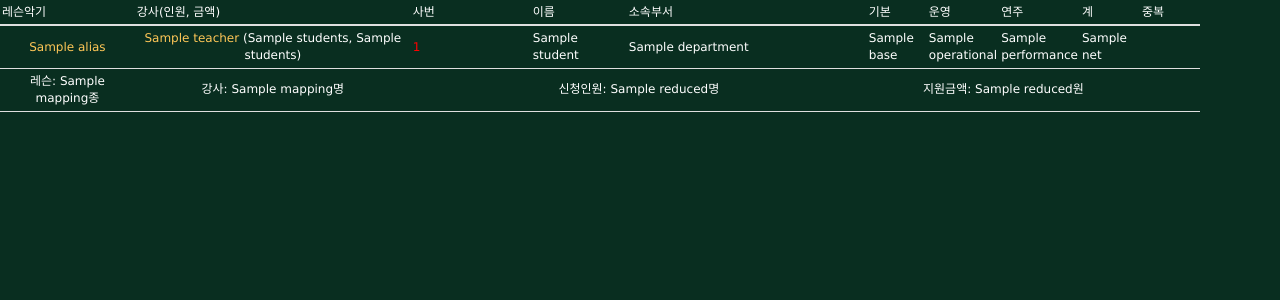
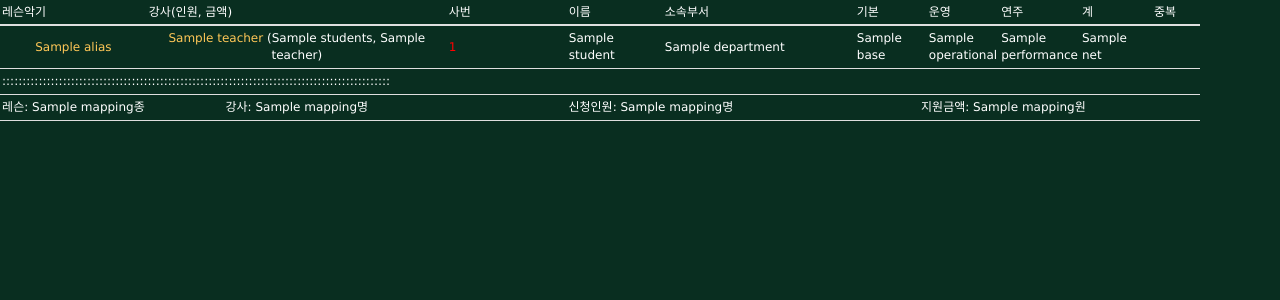
Before and after one commit to great/pyclassic, a Django app: template templates/lesson_dashboard.html in a window 1280 px wide. Shown: the part 94-394 px from the top of the page. Run offline with Django 3.2, Linux system fonts and the light colour scheme; the template is opened without the code that fills it: most values are stand-ins (such as "Sample title", 1, 10 or a date in 2020).

Commit message:
enhancing dashboards

```diff
--- a/templates/lesson_dashboard.html
+++ b/templates/lesson_dashboard.html
@@ -16,16 +16,16 @@
 		<div id="content" class="flex">
 			<table id="result_list" class="docutils">
 				<colgroup>
-					<col width="14" />
-					<col width="23%" />
+					<col width="12" />
+					<col width="25%" />
 					<col width="10%" />
 					<col width="8%" />
-					<col width="20%" />
-					<col width="5%" />
-					<col width="5%" />
-					<col width="5%" />
-					<col width="5%" />
-					<col width="5%" />
+					<col width="16%" />
+					<col width="6%" />
+					<col width="6%" />
+					<col width="6%" />
+					<col width="6%" />
+					<col width="4%" />
 				</colgroup>
 				<thead>
 					<tr>
@@ -44,10 +44,10 @@
 				<tbody>
 					{% for lesson, teachers in mapping.items %}
 					<tr>
-						<th rowspan="{{lesson.students}}"><a href="/lesson/{{lesson.id}}">{{lesson.alias}}</a></th>
+						<th rowspan="{{lesson.entries}}"><a href="/lesson/{{lesson.id}}">{{lesson.alias}}</a></th>
 						{% for teacher, students in teachers.items %}
 							{% if not forloop.first %}</tr><tr>{% endif %}
-							<th rowspan="{{teacher.students}}"><a href="/lesson/{{lesson.id}}/{{teacher.id}}">{{teacher.name}}</a> ({{teacher.students}}, {{students|sum}})</th>
+							<th rowspan="{{teacher.entries}}"><a href="/lesson/{{lesson.id}}/{{teacher.id}}">{{teacher.name}}</a> ({{teacher.students}}, {{teacher|payment:students}})</th>
 							{% for student in students %}
 								{% if not forloop.first %}</tr><tr>{% endif %}
 								<td>
@@ -55,13 +55,24 @@
 								</td>
 								<td>{{student.name}}</td>
 								<td>{{student.department}}</td>
-								<td>{{student.base}}</td>
-								<td>{{student.operational}}</td>
-								<td>{{student.performance}}</td>
-								<td>{{student.net}}</td>
+								<td>{{student.base|reduced:10000}}</td>
+								<td>{{student.operational|reduced:10000}}</td>
+								<td>{{student.performance|reduced:10000}}</td>
+								<td>{{student.net|reduced:10000}}</td>
 								<td>{% if student.applies > 1 %}<span style="color:red">*</span>{% endif %}</td>
 							{% endfor %}
+							{% if teacher.has_additional %}
+								{% for expense in teacher.additional %}
+									</tr><tr class="row1">
+										<td colspan="2">{{expense.desc}}</td>
+										<td colspan="5">{{expense.amount}}</td>
+										<td class="row2"></td>
+								{% endfor %}
+							{% endif %}
 						{% endfor %}
+					</tr>
+					<tr>
+						<td colspan="10">::::::::::::::::::::::::::::::::::::::::::::::::::::::::::::::::::::::::::::::::::::::::::::::::</td>
 					</tr>
 					{% empty %}
 					<tr>
@@ -71,8 +82,8 @@
 					<tr>
 						<th>레슨: {{mapping|lesson_total}}종</th>
 						<th>강사: {{mapping|teacher_total}}명</th>
-						<th colspan="3">신청인원: {{reduced|student_total}}명</th>
-						<th colspan="4">지원금액: {{reduced|fee_total}}원</th>
+						<th colspan="3">신청인원: {{mapping|student_total}}명</th>
+						<th colspan="4">지원금액: {{mapping|fee_total}}원</th>
 						<th></th>
 					</tr>
 				</tbody>
```
Also changed, not shown: lesson/models.py (+21 -0 lines), lesson/templatetags/aggregator.py (+24 -10 lines), lesson/views.py (+2 -5 lines), templates/lesson_applies.html (+15 -2 lines).
